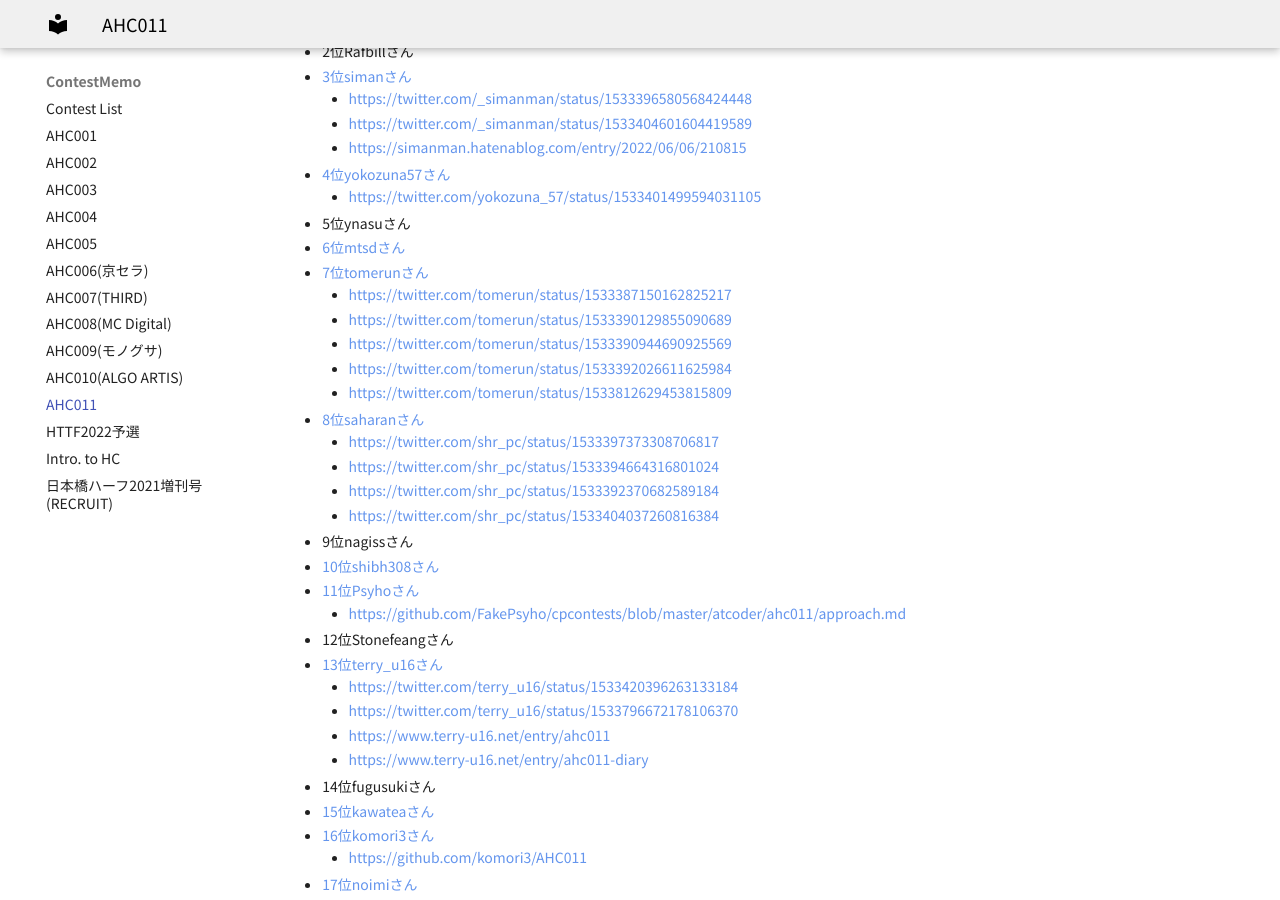
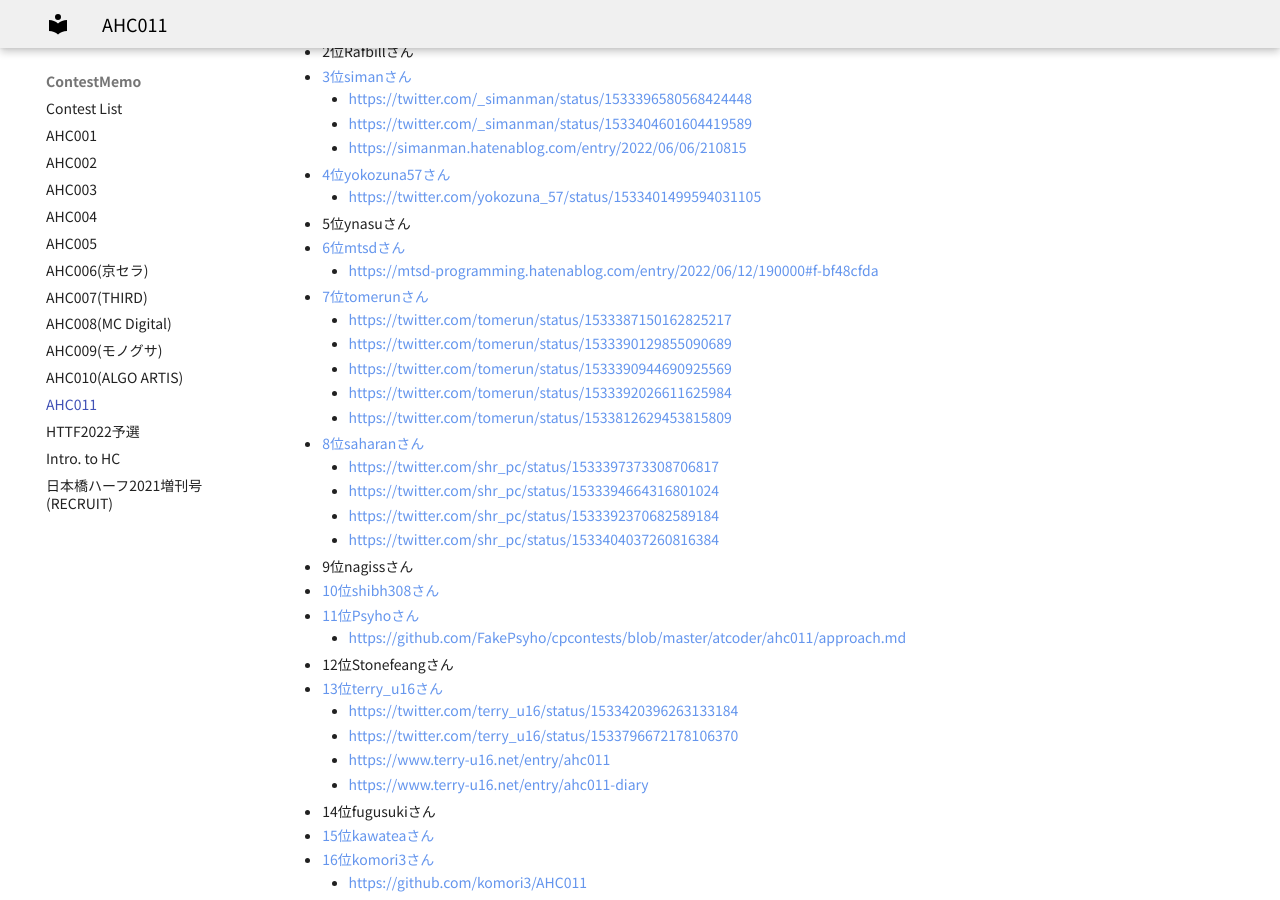
Before and after one commit to jetbead/AtCoderHeuristicContestMemo, an MkDocs documentation site: the page built from docs/ContestMemo/ahc011.md, in a window 1280 px wide and 900 px high, scrolled down 736 px. Built offline with MkDocs 1.6.1 and Material for MkDocs 9.7.7, drawn with Linux system fonts in a browser that asks for light colours; some web fonts are replaced; some of the changed lines change nothing that is shown.

Commit message:
Update ahc011.md

```diff
--- a/docs/ContestMemo/ahc011.md
+++ b/docs/ContestMemo/ahc011.md
@@ -41,6 +41,7 @@
   - https://twitter.com/yokozuna_57/status/1533401499594031105
 - 5位ynasuさん
 - [6位mtsdさん](https://twitter.com/soiya_ksk/status/1533389510654177281)
+  - https://mtsd-programming.hatenablog.com/entry/2022/06/12/190000#f-bf48cfda
 - [7位tomerunさん](https://twitter.com/tomerun/status/1533394275479994368)
   - https://twitter.com/tomerun/status/1533387150162825217
   - https://twitter.com/tomerun/status/1533390129855090689
```
